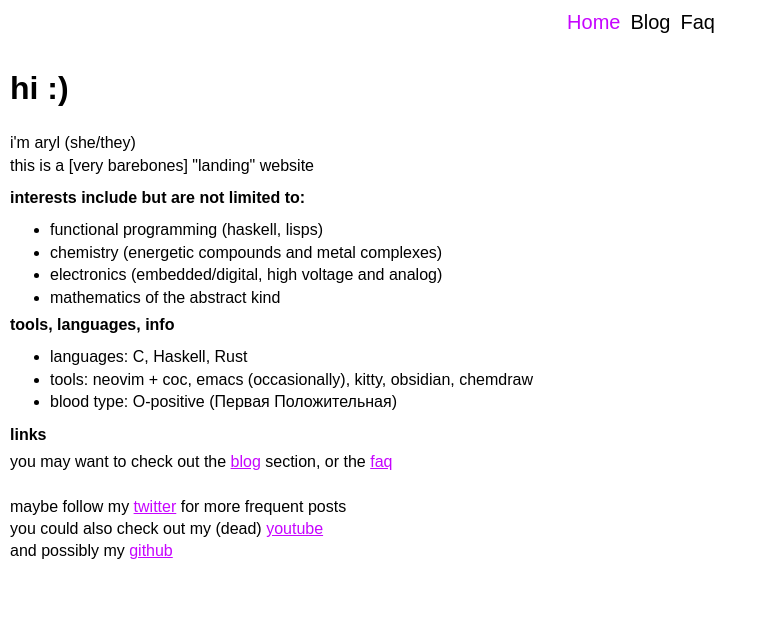
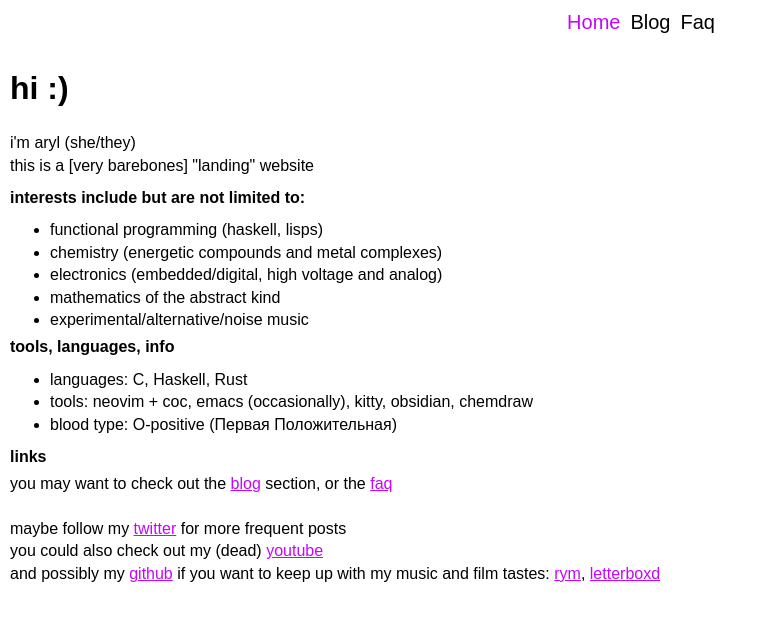
Before and after one commit to isopropyletherperoxide/isopropyletherperoxide.github.io, a Jekyll site: the page built from index.html, in a window 1280 px wide. Shown: the top 621 px of the page, without its empty margins (0-767 px from the left). Built offline with Jekyll 4.4.1, drawn with Linux system fonts in a browser that asks for light colours.

Commit message:
homepage update

```diff
--- a/index.html
+++ b/index.html
@@ -16,7 +16,7 @@ this is a [very barebones] "landing" website</br>
         <li>chemistry (energetic compounds and metal complexes)</li>
         <li>electronics (embedded/digital, high voltage and analog)</li>
         <li>mathematics of the abstract kind</li>
-
+        <li>experimental/alternative/noise music</li>
 </ul>
 <h4 style="margin: 15px 0px 10px 0px;"> tools, languages, info </h4>
 <ul>
@@ -29,3 +29,5 @@ you may want to check out the <a href=/blog>blog</a> section, or the <a href="/f
 maybe follow my <a href="https://www.twitter.com/endless_sine">twitter</a> for more frequent posts</br>
 you could also check out my (dead) <a href="https://www.youtube.com/channel/UCP5KSO8JNiXSLY9bW24Ko2A">youtube</a></br>
 and possibly my <a href="https://github.com/isopropyletherperoxide">github</a>
+
+if you want to keep up with my music and film tastes: <a href="https://rateyourmusic.com/~Aryl_Halide">rym</a>, <a href="https://letterboxd.com/arylh/">letterboxd</a>
```
Also changed, not shown: 2 other files.
